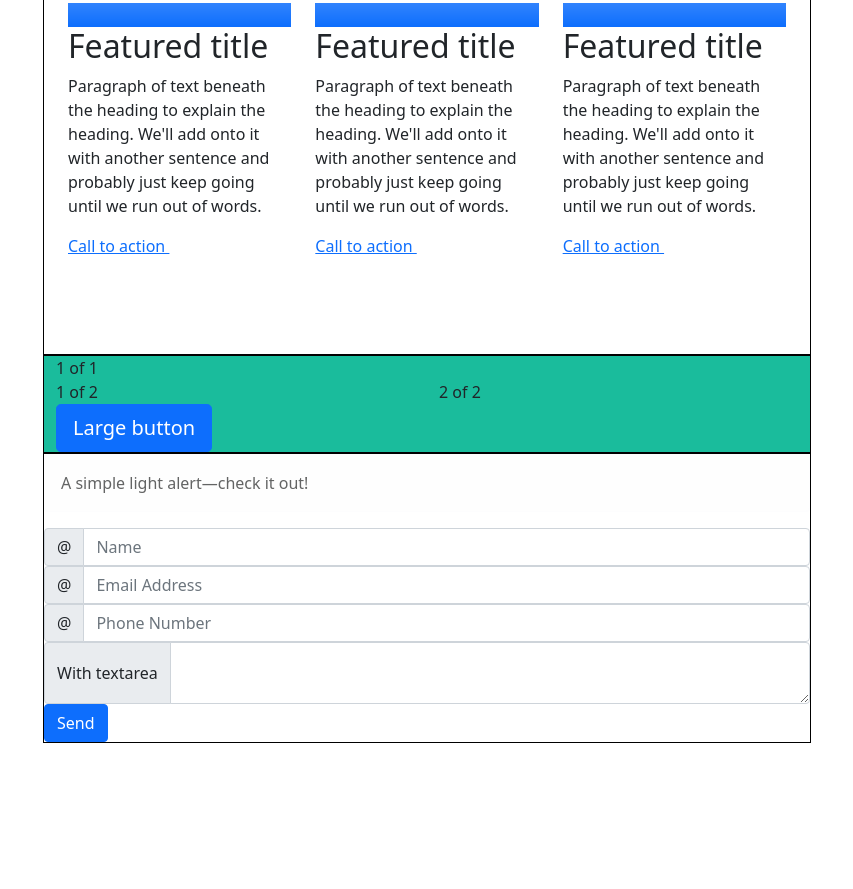
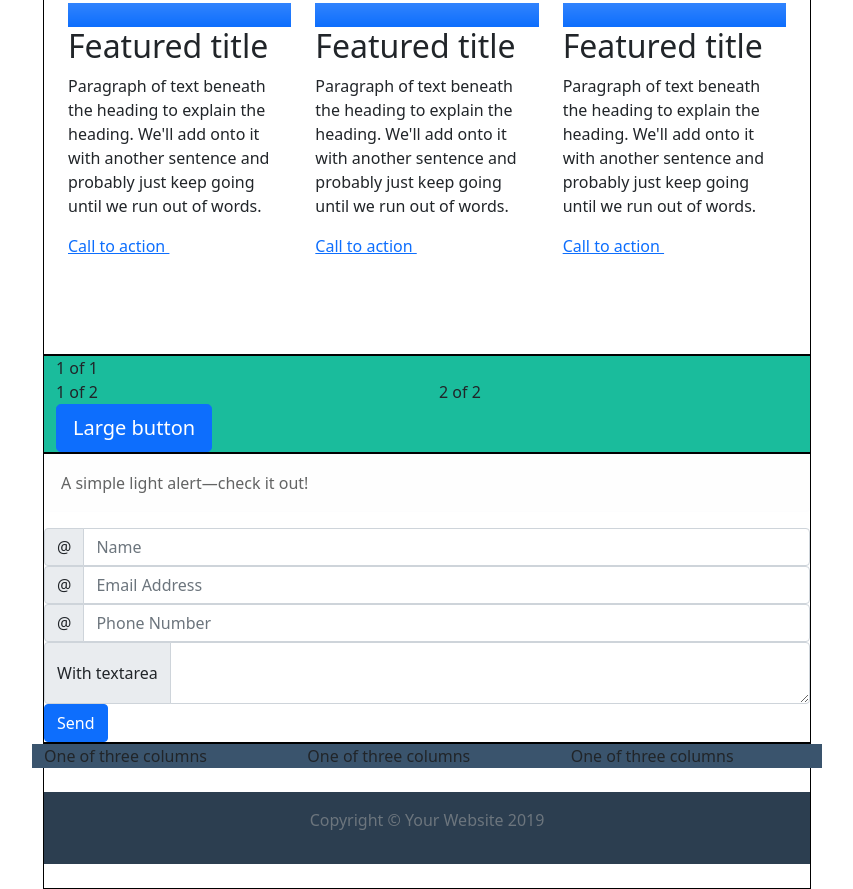
Before and after one commit to callagan70/html-css-bootstrap-freelancer, a plain HTML site: page index.html in a window 1280 px wide. Shown: the part 867-1756 px from the top of the page, without its empty margins (213-1066 px from the left). Before the commit the page ends 1610 px from the top, so only its background shows below. Drawn offline with nearby package versions, Linux system fonts and the light colour scheme.

Commit message:
NON MI PIACE MANCO UN POCO !

```diff
--- a/index.html
+++ b/index.html
@@ -179,21 +179,34 @@ Write with VSC + ADD Comment Anchors -->
         </div>
 
         <button type="button" class="btn btn-primary">Send</button>
+    </section>
 
+<footer>
 
+    <div class="row align-items-center colore-f">
+        <div class="col">
+        One of three columns
+        </div>
+        <div class="col">
+        One of three columns
+        </div>
+        <div class="col">
+        One of three columns
+        </div>
+    </div>
 
+    <div class="py-3 my-4 sotto-footer">
+        <!-- <ul class="nav justify-content-center border-bottom pb-3 mb-3">
+          <li class="nav-item"><a href="#" class="nav-link px-2 text-muted">Home</a></li>
+          <li class="nav-item"><a href="#" class="nav-link px-2 text-muted">Features</a></li>
+          <li class="nav-item"><a href="#" class="nav-link px-2 text-muted">Pricing</a></li>
+          <li class="nav-item"><a href="#" class="nav-link px-2 text-muted">FAQs</a></li>
+          <li class="nav-item"><a href="#" class="nav-link px-2 text-muted">About</a></li>
+        </ul> -->
+        <p class="text-center text-muted">Copyright © Your Website 2019</p>
+    </div>
 
-
-
-
-
-
-
-
-
-
-
-    </section>
+</footer>
 
 
 
--- a/style.css
+++ b/style.css
@@ -33,6 +33,18 @@ header div>a>span{
 } */
 
 .s2,
-.s4{
+.s4,
+footer{
     border: 1px solid black;
 }
+
+
+.colore-f{
+    background-color: #3A546D;
+}
+
+.sotto-footer{
+    background-color: #2C3E50;
+
+
+}
```
